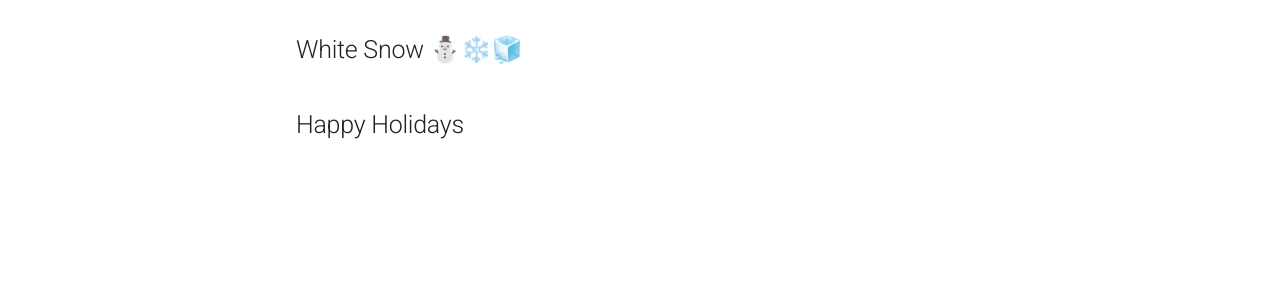
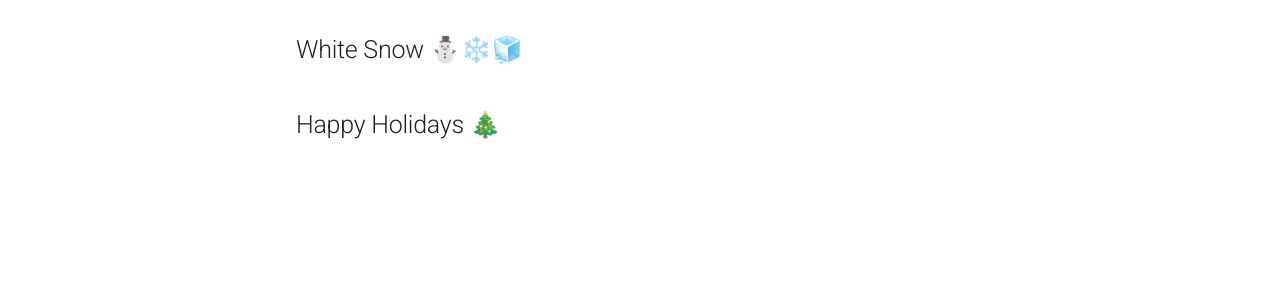
Before and after one commit to Code-dot-mil/two-steps-eval, an MkDocs documentation site: the page built from docs/test.md, in a window 1280 px wide. Shown: the part 280-580 px from the top of the page. Built offline with MkDocs 1.6.1 and Material for MkDocs 9.7.7, drawn with Linux system fonts in a browser that asks for light colours.

Commit message:
commit message

```diff
--- a/docs/test.md
+++ b/docs/test.md
@@ -2,4 +2,4 @@
 ## Boo
 # Dec
 ## White Snow ⛄❄️🧊
-## Happy Holidays
+## Happy Holidays 🎄
```
